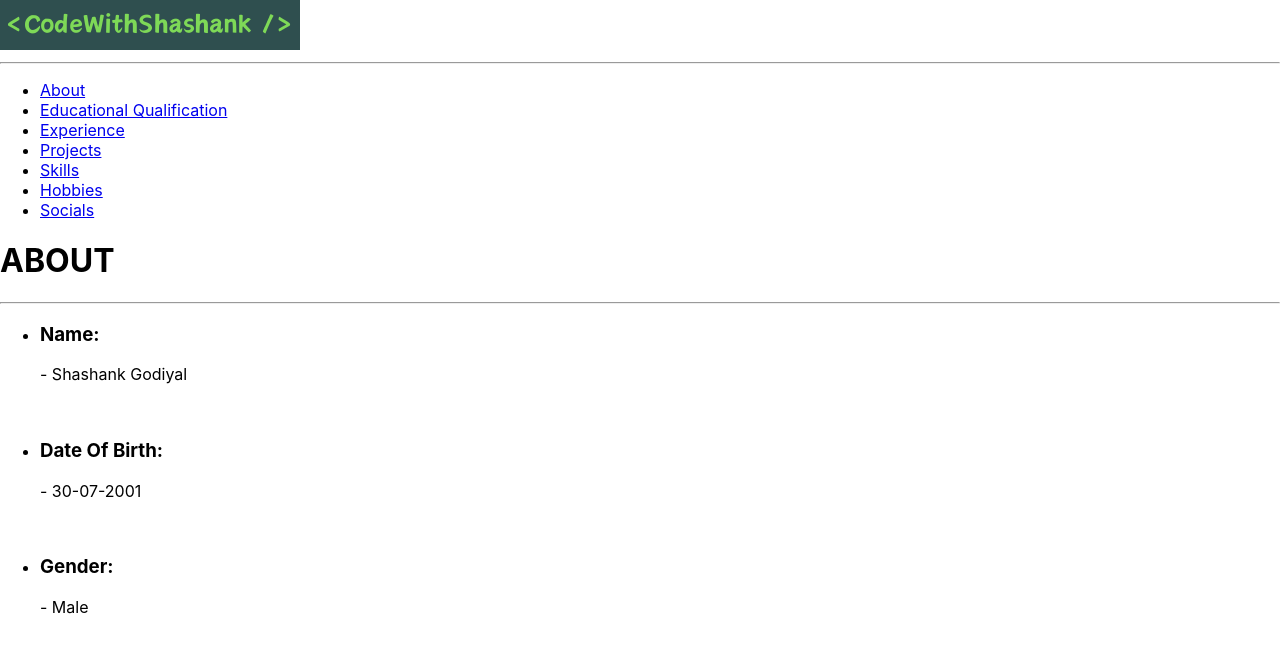
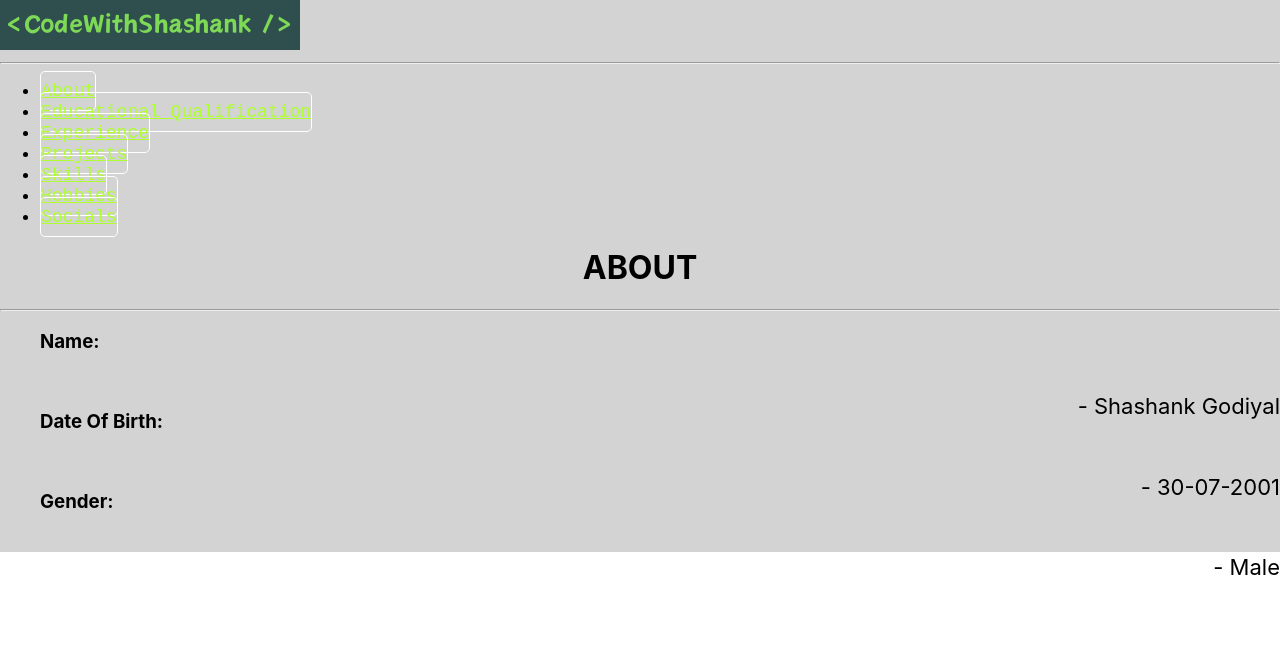
Before and after one commit to shashankgodiyal05/Portfolio, a React (Create React App) app: page / in a window 1280 px wide. Shown: the top 652 px of the page. Built offline with nearby package versions, Linux system fonts and the light colour scheme.

Commit message:
Update index.css

```diff
--- a/src/index.css
+++ b/src/index.css
@@ -11,3 +11,50 @@ code {
     font-family: source-code-pro, Menlo, Monaco, Consolas, 'Courier New',
       monospace;
   }
+
+  .padding0{
+      padding: 0 auto;
+  }
+
+  .nav-link {
+      padding-top: 9px;
+      padding-bottom: 9px;
+      margin-top: 9px;
+      margin-bottom: 9px;
+      border: 1px solid White;
+      border-radius: 5px;
+      color: greenyellow;
+      font-size: 18px;
+      font-family: monospace;
+  }
+
+  .nav-link:hover {
+      background-color: darkslategray;
+  }
+
+  .nav-link:visited {
+      background-color: darkslategray;
+      color: greenyellow;
+  }
+
+  .lightgray {
+      background-color: lightgray;
+  }
+
+  .data {
+      font-size: 22px;
+      float: right;
+  }
+
+  .data-1 {
+      font-size: 22px;
+  }
+
+  .list > li {
+      list-style: none;
+      text-align: justify;
+  }
+
+  h1 {
+      text-align: center;
+  }
```
Lines whose indentation alone changed are shown as unchanged.
